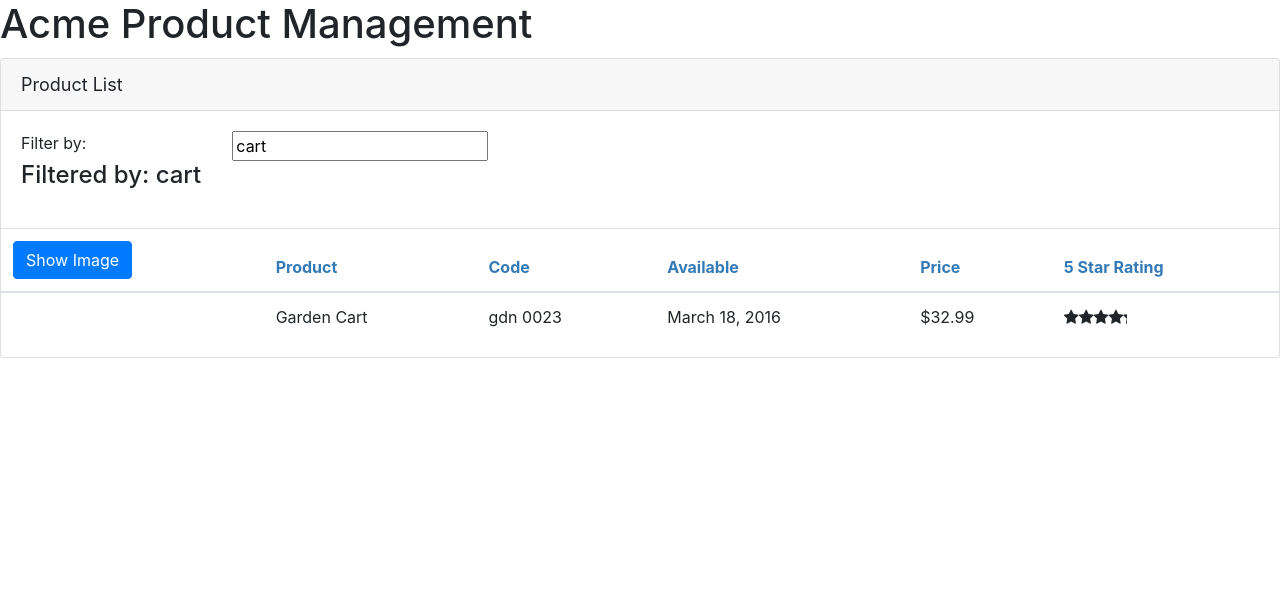
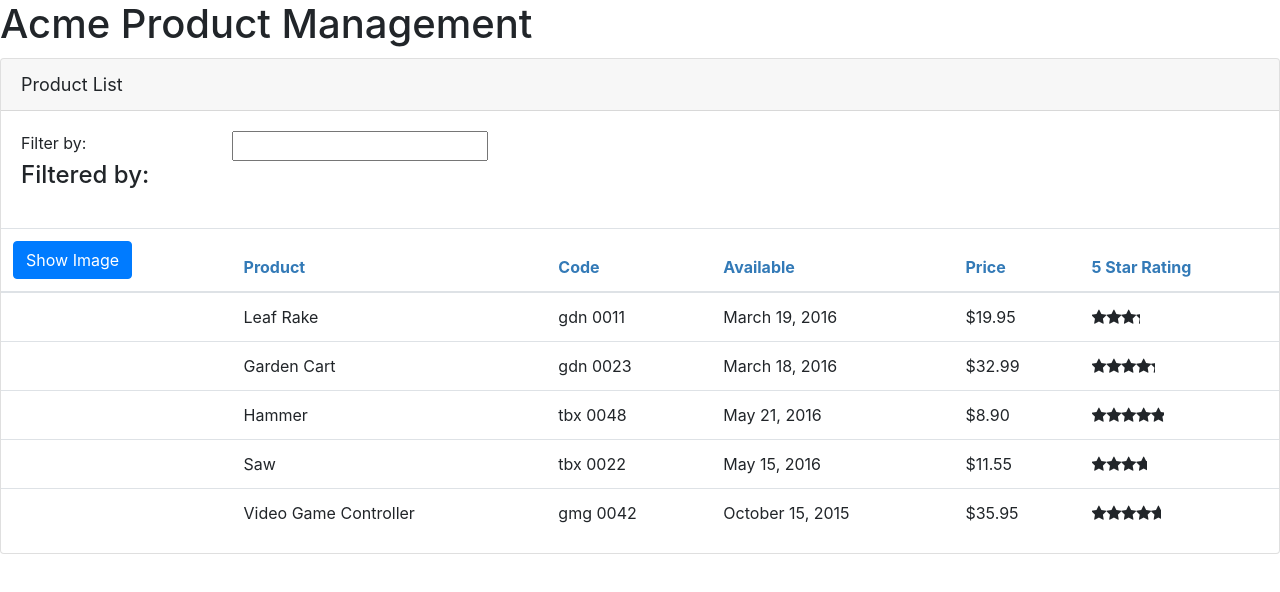
Before and after one commit to rizzyc/angular-gettingStarted-deborahK, an Angular app: page / in a window 1280 px wide. Shown: the top 592 px of the page. Built offline with nearby package versions, Linux system fonts and the light colour scheme.

Commit message:
building a product data service

```diff
--- a/src/app/products/product-list.component.ts
+++ b/src/app/products/product-list.component.ts
@@ -1,5 +1,6 @@
 import { Component, OnInit } from '@angular/core';
 import { IProduct } from './product';
+import { ProductService } from './product.service';
 @Component({
     selector: 'pm-products',
     templateUrl: './product-list.component.html',
@@ -19,31 +20,9 @@
         this.filteredProducts = this.listFilter ? this.performFilter(this.listFilter) : this.products;
     }
     filteredProducts: IProduct[];
-    products: IProduct[] = [
-        {
-        'productId': 1,
-        'productName': 'Leaf Rake',
-        'productCode': 'GDN-0011',
-        'releaseDate': 'March 19, 2016',
-        'description': 'Leaf rake with 48-inch wooden handle.',
-        'price': 19.95,
-        'starRating': 3.2,
-        'imageUrl': 'https://openclipart.org/image/300px/svg_to_png/26215/Anonymous_Leaf_Rake.png'
-      },
-      {
-        'productId': 2,
-        'productName': 'Garden Cart',
-        'productCode': 'GDN-0023',
-        'releaseDate': 'March 18, 2016',
-        'description': '15 gallon capacity rolling garden cart',
-        'price': 32.99,
-        'starRating': 4.2,
-        'imageUrl': 'https://openclipart.org/image/300px/svg_to_png/58471/garden_cart.png'
-      }];
+    products: IProduct[] = [];
 
-      constructor() {
-          this.filteredProducts = this.products;
-          this.listFilter = 'cart';
+      constructor(private productService: ProductService) {
       }
 
       onRatingClicked(message: string): void {
@@ -60,7 +39,8 @@
       }
 
       ngOnInit(): void {
-          console.log('In Oninit');
+        this.products = this.productService.getProducts();
+        this.filteredProducts = this.products;
       }
 
  }
--- /dev/null
+++ b/src/app/products/product.service.ts
@@ -0,0 +1,62 @@
+import { Injectable } from '@angular/core';
+import { IProduct } from './product';
+
+@Injectable({
+    providedIn: 'root'
+})
+export class ProductService {
+    getProducts(): IProduct[] {
+        return [
+            {
+                'productId': 1,
+                'productName': 'Leaf Rake',
+                'productCode': 'GDN-0011',
+                'releaseDate': 'March 19, 2016',
+                'description': 'Leaf rake with 48-inch wooden handle.',
+                'price': 19.95,
+                'starRating': 3.2,
+                'imageUrl': 'https://openclipart.org/image/300px/svg_to_png/26215/Anonymous_Leaf_Rake.png'
+              },
+              {
+                'productId': 2,
+                'productName': 'Garden Cart',
+                'productCode': 'GDN-0023',
+                'releaseDate': 'March 18, 2016',
+                'description': '15 gallon capacity rolling garden cart',
+                'price': 32.99,
+                'starRating': 4.2,
+                'imageUrl': 'https://openclipart.org/image/300px/svg_to_png/58471/garden_cart.png'
+              },
+              {
+                'productId': 5,
+                'productName': 'Hammer',
+                'productCode': 'TBX-0048',
+                'releaseDate': 'May 21, 2016',
+                'description': 'Curved claw steel hammer',
+                'price': 8.9,
+                'starRating': 4.8,
+                'imageUrl': 'https://openclipart.org/image/300px/svg_to_png/73/rejon_Hammer.png'
+              },
+              {
+                'productId': 8,
+                'productName': 'Saw',
+                'productCode': 'TBX-0022',
+                'releaseDate': 'May 15, 2016',
+                'description': '15-inch steel blade hand saw',
+                'price': 11.55,
+                'starRating': 3.7,
+                'imageUrl': 'https://openclipart.org/image/300px/svg_to_png/27070/egore911_saw.png'
+              },
+              {
+                'productId': 10,
+                'productName': 'Video Game Controller',
+                'productCode': 'GMG-0042',
+                'releaseDate': 'October 15, 2015',
+                'description': 'Standard two-button video game controller',
+                'price': 35.95,
+                'starRating': 4.6,
+                'imageUrl': 'https://openclipart.org/image/300px/svg_to_png/120337/xbox-controller_01.png'
+              }
+        ];
+    }
+}
```
